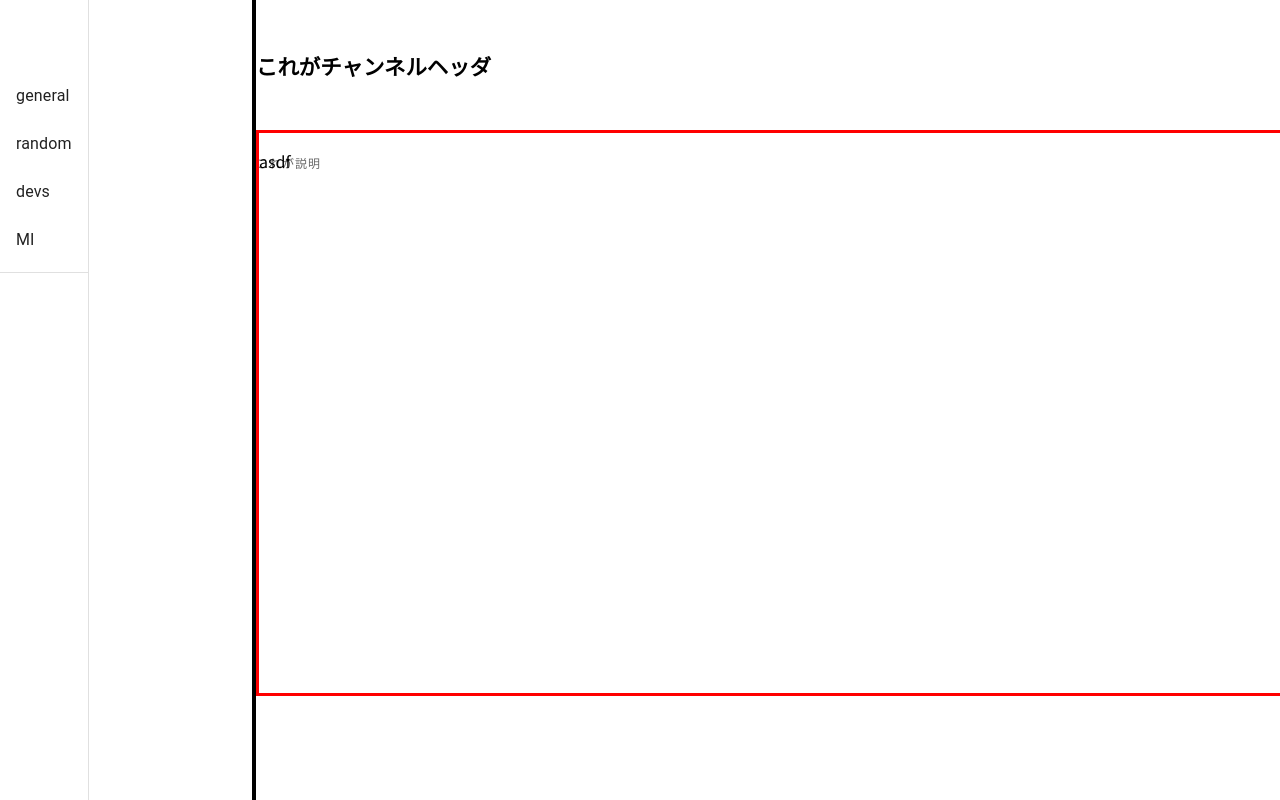
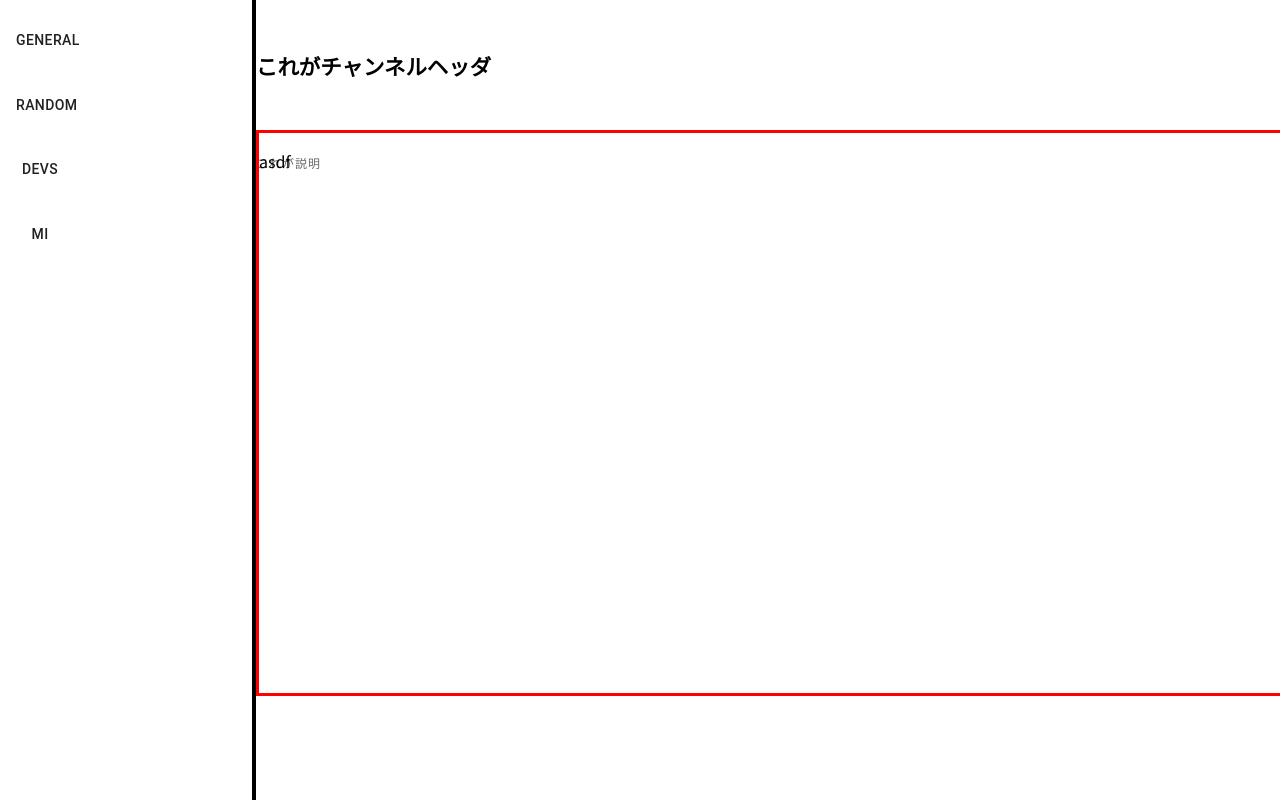
Before and after one commit to girakdev/Girack, a Next.js app: page / in a window 1280 px wide. Built offline with nearby package versions, Linux system fonts and the light colour scheme; no server answers.

Commit message:
チャンネルバーのUI構成の変更
ボタンの並べ立てはできたもののURLの配置とボタンそのもののスタイルは未変更。

```diff
--- a/components/Cbar.js
+++ b/components/Cbar.js
@@ -1,7 +1,7 @@
 import React from 'react';
 import ReactDOM from 'react-dom';
 import { makeStyles } from '@material-ui/core/styles';
-import { Grid } from '@material-ui/core';
+import { Grid, Button } from '@material-ui/core';
 import Link from 'next/link';
 import InsertS from "../styles/chatStyle.js";
 
@@ -21,6 +21,20 @@ const useStyles = makeStyles(theme => ({
         }
     },
   }));
+
+const drawer = (
+    <>
+    {["general", "random", "devs", "MI"].map((text, index) => (
+        <Grid item>
+            <Link href={"?="+{text}}>
+            <Button key={text}>
+                <p>{text}</p>
+            </Button>
+            </Link>
+        </Grid>
+    ))}
+    </>
+);
 
 function asdf(cl) {
     //ループした要素を取り込む配列の用意
@@ -60,7 +74,14 @@ function asdf(cl) {
 export default function chatWin() {
     const classes = useStyles();
     return (
-        <><InsertS />{asdf(classes)}</> //<InsertS> => スタイルそのもの
+<>
+<Grid container direction="column" justify="flex-start" alignItems="flex-start">
+
+{drawer}
+</Grid>
+
+</>
+        //<InsertS> => スタイルそのもの
         /*
 <>
 
--- a/components/CbarALT.js
+++ b/components/CbarALT.js
@@ -62,10 +62,22 @@ function ResponsiveDrawer(props) {
     window !== undefined ? () => window().document.body : undefined;
 
   return (
-    <div className={classes.root}>
-      <nav className={classes.drawer} aria-label="mailbox folders">
+    <>
         {/* The implementation can be swapped with js to avoid SEO duplication of links. */}
-        <Hidden smUp implementation="css">
+        {/* ここにコメント一番下の要素が入る*/}
+        <Drawer
+            variant="permanent"
+            open
+          >
+            {drawer}
+          </Drawer>
+    </>
+  );
+}
+
+export default ResponsiveDrawer;
+/* もともとHiddenのすぐ上にあった要素
+<Hidden implementation="css">
           <Drawer
             container={container}
             variant="temporary"
@@ -81,20 +93,4 @@ function ResponsiveDrawer(props) {
             {drawer}
           </Drawer>
         </Hidden>
-        <Hidden xsDown implementation="css">
-        <Drawer
-            classes={{
-              paper: classes.drawerPaper
-            }}
-            variant="permanent"
-            open
-          >
-            {drawer}
-          </Drawer>
-        </Hidden>
-      </nav>
-    </div>
-  );
-}
-
-export default ResponsiveDrawer;
+*/
--- a/pages/index.js
+++ b/pages/index.js
@@ -21,7 +21,7 @@ export default function Blog() {
   return (
 <>
     <InsertS />
-        <CbarALT className="forBar" />
+        <Cbar className="forBar" />
     <div className="forWin">
         <Chatw />
     </div>
--- a/server.js
+++ b/server.js
@@ -12,6 +12,7 @@ const nextHandler = nextApp.getRequestHandler();
 let port = 3000;
 
 io.on("connect", socket => {
+    console.log("--- USER CONNECTED ---");
     socket.emit("now", {
         message: "zeit"
 
```
